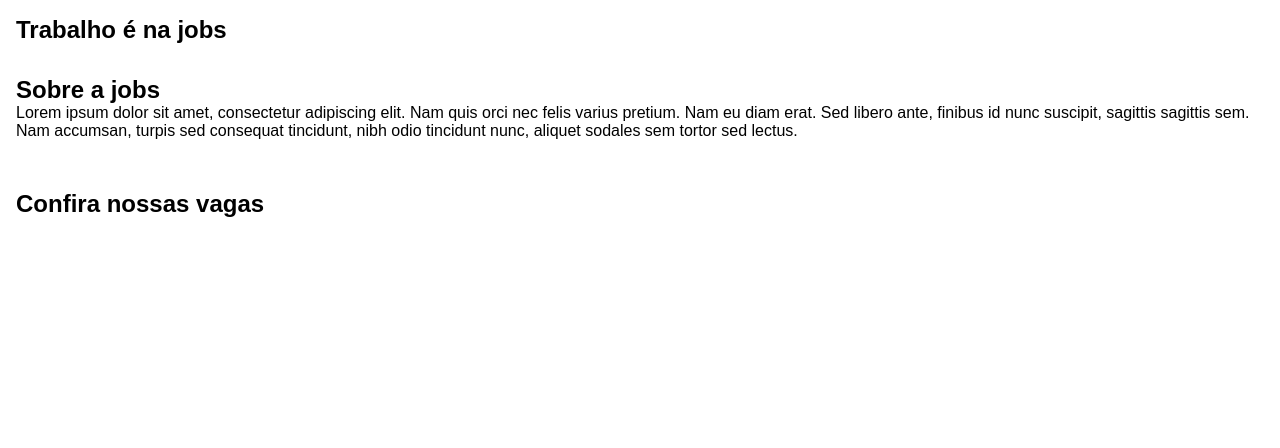
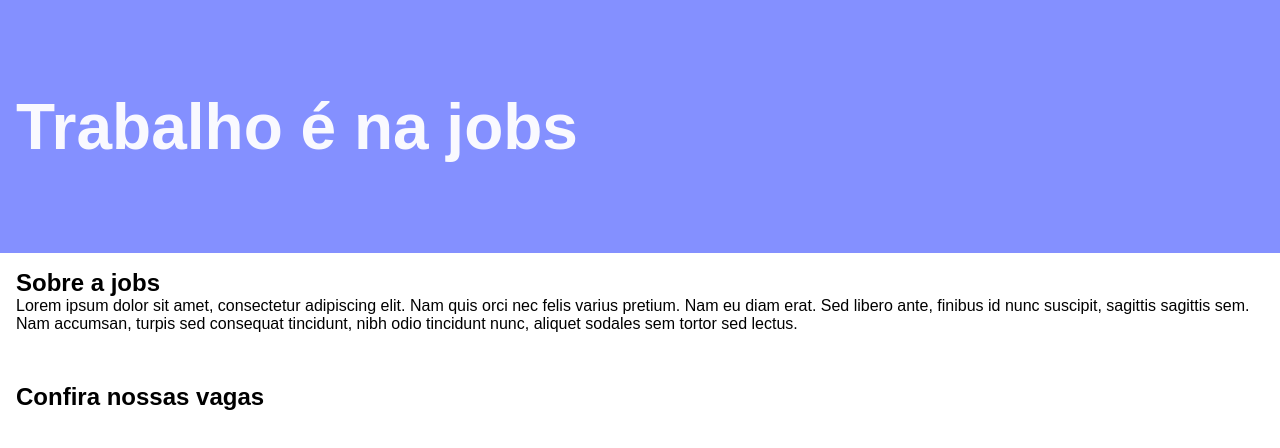
Before and after one commit to gusmfs/kenzie_jobs, a React (Vite) app: page / in a window 1280 px wide. Shown: the top 448 px of the page. Built offline with nearby package versions, Linux system fonts and the light colour scheme.

Commit message:
style: BannerSection

```diff
--- a/src/components/sections/BannerSection/index.jsx
+++ b/src/components/sections/BannerSection/index.jsx
@@ -1,9 +1,11 @@
+import styles from "./style.module.scss";
+
 export const BannerSection = () => {
   return (
     <>
-      <section>
+      <section className={styles.banner}>
         <div className="container">
-          <h2>Trabalho é na jobs</h2>
+          <h2 className="title one">Trabalho é na jobs</h2>
         </div>
       </section>
     </>
--- /dev/null
+++ b/src/components/sections/BannerSection/style.module.scss
@@ -0,0 +1,7 @@
+.banner {
+  height: clamp(253px, 5vw, 278px);
+  display: flex;
+  align-items: center;
+  color: var(--White);
+  background-color: var(--Blue);
+}
--- a/src/style/index.scss
+++ b/src/style/index.scss
@@ -1,7 +1,7 @@
 // Para colocar os imports
 @import url(reset.scss);
 @import url(global.scss);
-@import url(thypografy.scss);
+@import url(typography.scss);
 @import url(forms.scss);
 @import url(buttons.scss);
 @import url(grid.scss);
--- a/src/style/thypografy.scss
+++ /dev/null
@@ -1,42 +0,0 @@
-.title {
-    font-weight: 700;
-    &.one {
-      font-size: 64px;
-      line-height: 78px;
-    }
-    &.two {
-      font-size: 44px;
-      line-height: 64px;
-    }
-
-    &.tree {
-      font-size: 21px;
-      line-height: 26px;
-    }
-
-    &.boldAlert {
-      font-size: 16px;
-      line-height: 19px;
-    }
-    &.menu {
-      font-size: 16px;
-      line-height: 19px;
-    }
-
-    &.paragraphBold {
-      font-size: 18px;
-      line-height: 36px;
-    }
-  }
-
-  .paragraph {
-    font-size: 18px;
-    font-weight: 400;
-    line-height: 36px;
-  }
-
-  .label {
-    font-size: 17px;
-    font-weight: 400;
-    line-height: 21px;
-  }
```
